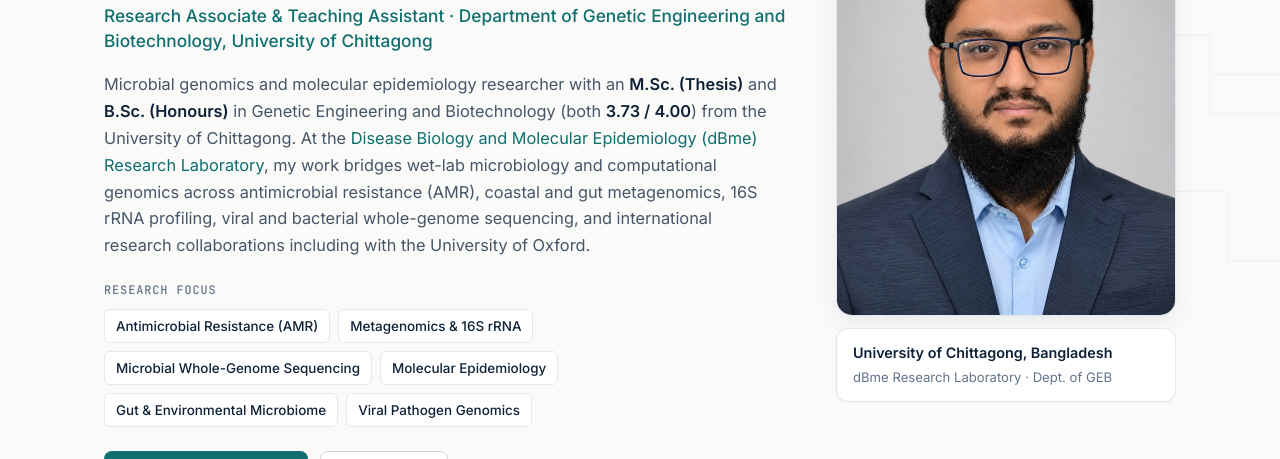
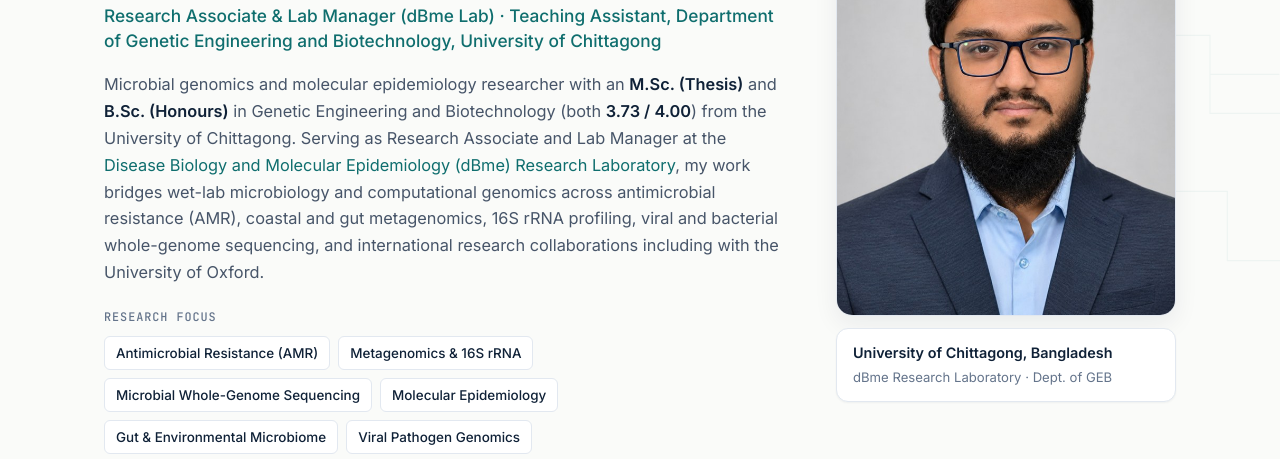
Before and after one commit to tahmidsk/tahmidsk.github.io, a plain HTML site: page index.html in a window 1280 px wide. Shown: the part 240-699 px from the top of the page. Drawn offline with Linux system fonts and the light colour scheme.

Commit message:
Add Lab Manager role at dBme Lab

```diff
--- a/index.html
+++ b/index.html
@@ -4,7 +4,7 @@
   <meta charset="UTF-8">
   <meta name="viewport" content="width=device-width, initial-scale=1.0">
   <title>Sheikh Md. Tahmid Ullah — Microbial Genomics, Metagenomics &amp; AMR Researcher</title>
-  <meta name="description" content="Academic portfolio of Sheikh Md. Tahmid Ullah, M.Sc. (Thesis) in Genetic Engineering &amp; Biotechnology (GPA 3.73/4.00) and Research Associate at the University of Chittagong. Research focus: antimicrobial resistance (AMR), metagenomics, microbial whole-genome sequencing, and pathogen genomics.">
+  <meta name="description" content="Academic portfolio of Sheikh Md. Tahmid Ullah, M.Sc. (Thesis) in Genetic Engineering &amp; Biotechnology (GPA 3.73/4.00) and Research Associate &amp; Lab Manager at dBme Lab, University of Chittagong. Research focus: antimicrobial resistance (AMR), metagenomics, microbial whole-genome sequencing, and pathogen genomics.">
   <meta name="keywords" content="Sheikh Md. Tahmid Ullah, Genetic Engineering, Biotechnology, University of Chittagong, Antimicrobial Resistance, Metagenomics, 16S rRNA, Microbial Genomics, PhD Applicant, dBme">
   <meta name="author" content="Sheikh Md. Tahmid Ullah">
   <link rel="canonical" href="https://tahmidsk.github.io/">
@@ -15,7 +15,7 @@
   <meta property="og:type" content="website">
   <meta property="og:url" content="https://tahmidsk.github.io/">
   <meta property="og:title" content="Sheikh Md. Tahmid Ullah — Academic Portfolio">
-  <meta property="og:description" content="M.Sc. in Genetic Engineering &amp; Biotechnology (3.73/4.00) · Research Associate at dBme Lab, University of Chittagong · NST Fellow · Antimicrobial Resistance, Metagenomics &amp; Pathogen Genomics.">
+  <meta property="og:description" content="M.Sc. in Genetic Engineering &amp; Biotechnology (3.73/4.00) · Research Associate &amp; Lab Manager at dBme Lab, University of Chittagong · NST Fellow · Antimicrobial Resistance, Metagenomics &amp; Pathogen Genomics.">
   <meta property="og:image" content="https://tahmidsk.github.io/assets/og-preview.png">
   <meta property="og:image:width" content="1200">
   <meta property="og:image:height" content="630">
@@ -23,7 +23,7 @@
   <!-- Twitter Card -->
   <meta name="twitter:card" content="summary_large_image">
   <meta name="twitter:title" content="Sheikh Md. Tahmid Ullah — Academic Portfolio">
-  <meta name="twitter:description" content="Research Associate &amp; Teaching Assistant at University of Chittagong · Antimicrobial Resistance, Metagenomics &amp; Microbial Genomics.">
+  <meta name="twitter:description" content="Research Associate, Lab Manager &amp; Teaching Assistant at University of Chittagong · Antimicrobial Resistance, Metagenomics &amp; Microbial Genomics.">
   <meta name="twitter:image" content="https://tahmidsk.github.io/assets/og-preview.png">
 
   <!-- Typography -->
@@ -55,7 +55,7 @@
     "image": "https://tahmidsk.github.io/assets/profile.jpg",
     "email": "mailto:tahmid.geb.cu@gmail.com",
     "telephone": "+8801732367730",
-    "jobTitle": "Research Associate and Teaching Assistant",
+    "jobTitle": "Research Associate, Lab Manager, and Teaching Assistant",
     "affiliation": {
       "@type": "CollegeOrUniversity",
       "name": "Department of Genetic Engineering and Biotechnology, University of Chittagong",
@@ -179,11 +179,11 @@
 
             <h1 class="hero-title">Sheikh Md. Tahmid Ullah</h1>
             <p class="hero-subtitle">
-              Research Associate &amp; Teaching Assistant · Department of Genetic Engineering and Biotechnology, University of Chittagong
+              Research Associate &amp; Lab Manager (dBme Lab) · Teaching Assistant, Department of Genetic Engineering and Biotechnology, University of Chittagong
             </p>
 
             <p class="hero-bio">
-              Microbial genomics and molecular epidemiology researcher with an <strong>M.Sc. (Thesis)</strong> and <strong>B.Sc. (Honours)</strong> in Genetic Engineering and Biotechnology (both <strong>3.73 / 4.00</strong>) from the University of Chittagong. At the <a href="https://dbme.science/" target="_blank" rel="noopener noreferrer">Disease Biology and Molecular Epidemiology (dBme) Research Laboratory</a>, my work bridges wet-lab microbiology and computational genomics across antimicrobial resistance (AMR), coastal and gut metagenomics, 16S rRNA profiling, viral and bacterial whole-genome sequencing, and international research collaborations including with the University of Oxford.
+              Microbial genomics and molecular epidemiology researcher with an <strong>M.Sc. (Thesis)</strong> and <strong>B.Sc. (Honours)</strong> in Genetic Engineering and Biotechnology (both <strong>3.73 / 4.00</strong>) from the University of Chittagong. Serving as Research Associate and Lab Manager at the <a href="https://dbme.science/" target="_blank" rel="noopener noreferrer">Disease Biology and Molecular Epidemiology (dBme) Research Laboratory</a>, my work bridges wet-lab microbiology and computational genomics across antimicrobial resistance (AMR), coastal and gut metagenomics, 16S rRNA profiling, viral and bacterial whole-genome sequencing, and international research collaborations including with the University of Oxford.
             </p>
 
             <div class="interest-group" aria-label="Research interests">
@@ -628,7 +628,7 @@
                 <span class="timeline-marker is-current" aria-hidden="true"></span>
                 <div class="card timeline-card">
                   <div class="card-top-row">
-                    <h4 class="card-title">Research Associate</h4>
+                    <h4 class="card-title">Research Associate &amp; Lab Manager</h4>
                     <span class="mono-badge">October 2026 – Present</span>
                   </div>
                   <p class="card-org">
```
Also changed, not shown: assets/og-preview.png.
